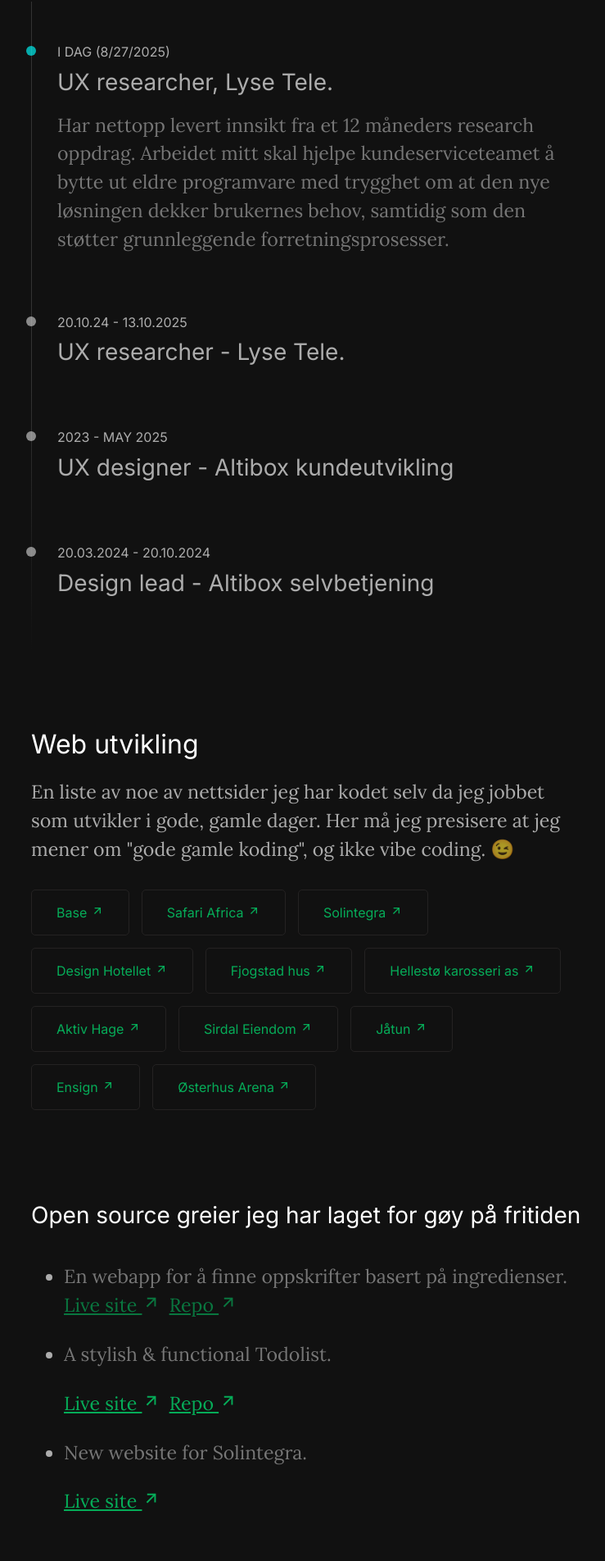
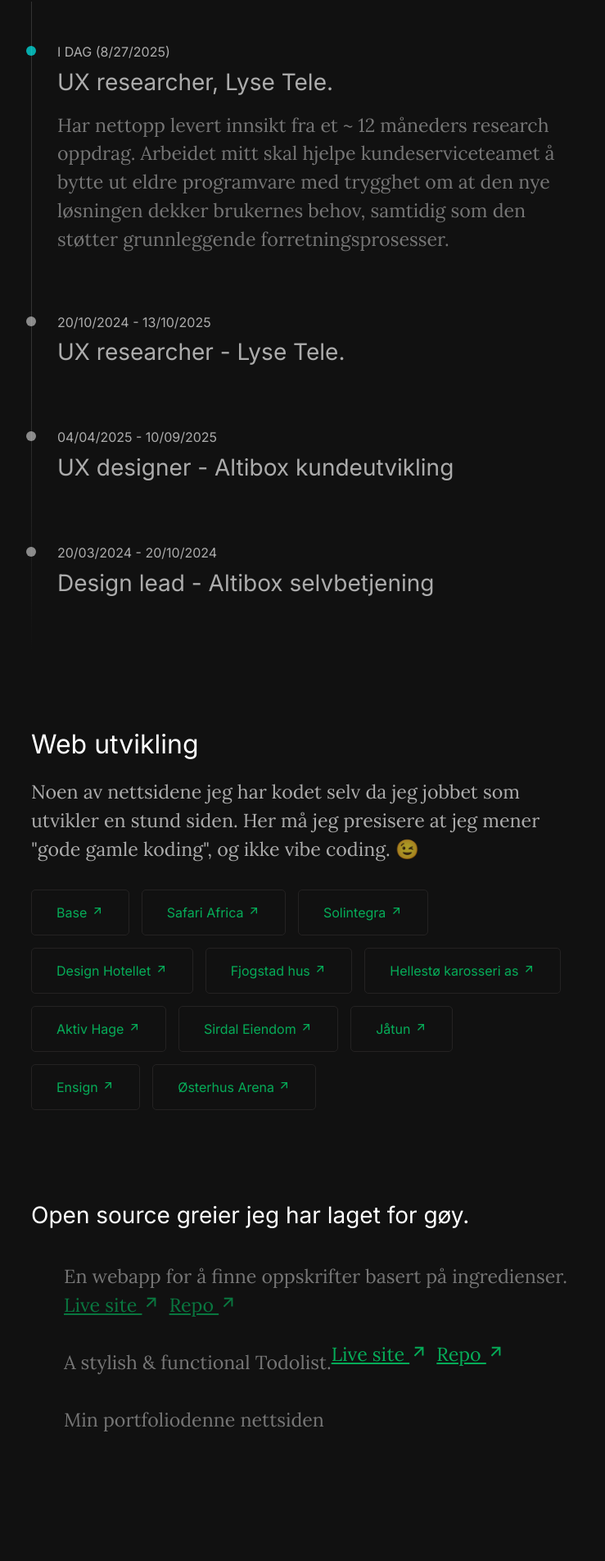
Before and after one commit to martinkariuki7/portfolio, a Next.js app: page / in a window 1280 px wide. Shown: the part 993-2897 px from the top of the page at 82% size, without its empty margins (266-1005 px from the left). Built offline with nearby package versions, Linux system fonts and the light colour scheme.

Commit message:
Fix typo

```diff
--- a/src/app/page.module.css
+++ b/src/app/page.module.css
@@ -36,6 +36,12 @@
 .currentTime {
   background-color: aqua;
   border-color: aqua;
+}
+
+.openSourceList li {
+  display: flex;
+  margin: 0;
+  padding: 0;
 }
 
 @media screen and (max-width: 1668px) {
--- a/src/app/page.tsx
+++ b/src/app/page.tsx
@@ -46,28 +46,28 @@
                 UX researcher, Lyse Tele.
               </h3>
               <p>
-                Har nettopp levert innsikt fra et 12 måneders research oppdrag.
-                Arbeidet mitt skal hjelpe kundeserviceteamet å bytte ut eldre
-                programvare med trygghet om at den nye løsningen dekker
+                Har nettopp levert innsikt fra et ~ 12 måneders research
+                oppdrag. Arbeidet mitt skal hjelpe kundeserviceteamet å bytte ut
+                eldre programvare med trygghet om at den nye løsningen dekker
                 brukernes behov, samtidig som den støtter grunnleggende
                 forretningsprosesser.
               </p>
             </li>
             <li>
               <div className={styles.roundedFull}></div>
-              <time>20.10.24 - 13.10.2025</time>
+              <time>20/10/2024 - 13/10/2025</time>
               <h3>UX researcher - Lyse Tele. </h3>
             </li>
 
             <li>
               <div className={styles.roundedFull}></div>
-              <time>2023 - May 2025</time>
+              <time>04/04/2025 - 10/09/2025</time>
               <h3>UX designer - Altibox kundeutvikling </h3>
             </li>
 
             <li>
               <div className={styles.roundedFull}></div>
-              <time>20.03.2024 - 20.10.2024</time>
+              <time>20/03/2024 - 20/10/2024</time>
               <h3>Design lead - Altibox selvbetjening </h3>
             </li>
           </ol>
@@ -80,9 +80,9 @@
 
           <div className={styles.threeColumns}>
             <p>
-              En liste av noe av nettsider jeg har kodet selv da jeg jobbet som
-              utvikler i gode, gamle dager. Her må jeg presisere at jeg mener om
-              &quot;gode gamle koding&quot;, og ikke vibe coding. 😉
+              Noen av nettsidene jeg har kodet selv da jeg jobbet som utvikler
+              en stund siden. Her må jeg presisere at jeg mener &quot;gode gamle
+              koding&quot;, og ikke vibe coding. 😉
             </p>
             <ul className={styles.wpThemes}>
               <li>
@@ -147,8 +147,8 @@
         </section>
 
         <section>
-          <h3>Open source greier jeg har laget for gøy på fritiden</h3>
-          <ul>
+          <h3>Open source greier jeg har laget for gøy.</h3>
+          <ul className={styles.openSourceList}>
             <li>
               <p>
                 En webapp for å finne oppskrifter basert på ingredienser. <br />
@@ -183,11 +183,9 @@
               </div>
             </li>
             <li>
-              <p>New website for Solintegra. </p>
+              <p>Min portfolio </p>
               <div className={styles.externalLinks}>
-                <a href="https://www.solintegra.no/" target="_Blank">
-                  Live site <RiArrowRightUpLine />
-                </a>
+                <p>denne nettsiden</p>
               </div>
             </li>
           </ul>
```
